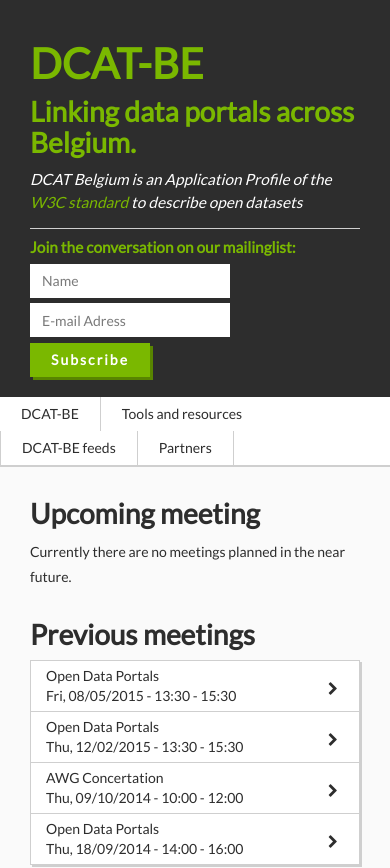
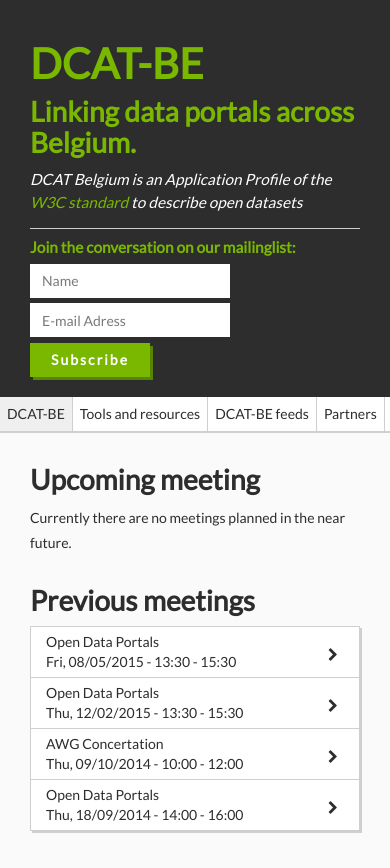
Before and after one commit to openknowledgebe/dcat-be, a website: page index.html in a window 390 px wide. Shown: the top 868 px of the page. Drawn offline with nearby package versions, Linux system fonts and the light colour scheme.

Commit message:
Made navigation more responsive on mobile

```diff
--- a/css/default.scss
+++ b/css/default.scss
@@ -207,7 +207,7 @@
     padding-left: 0;
 
     li {
-      transition: all 0.3s;
+      transition: background 0.3s;
       padding: 0.5em 1.5em;
       float: left;
       list-style: none;
@@ -225,10 +225,14 @@
     }
   }
 
-  @media screen and (max-width: 550px) {
+  @media screen and (max-width: 650px) {
     ul {
-      li:first-of-type {
-        border-left: none;
+      li {
+        padding: 0.5em 0.5em;
+
+        &:first-of-type {
+          border-left: none;
+        }
       }
     }
     .container {
```
Also changed, not shown: css/default.css, 1 other file.
